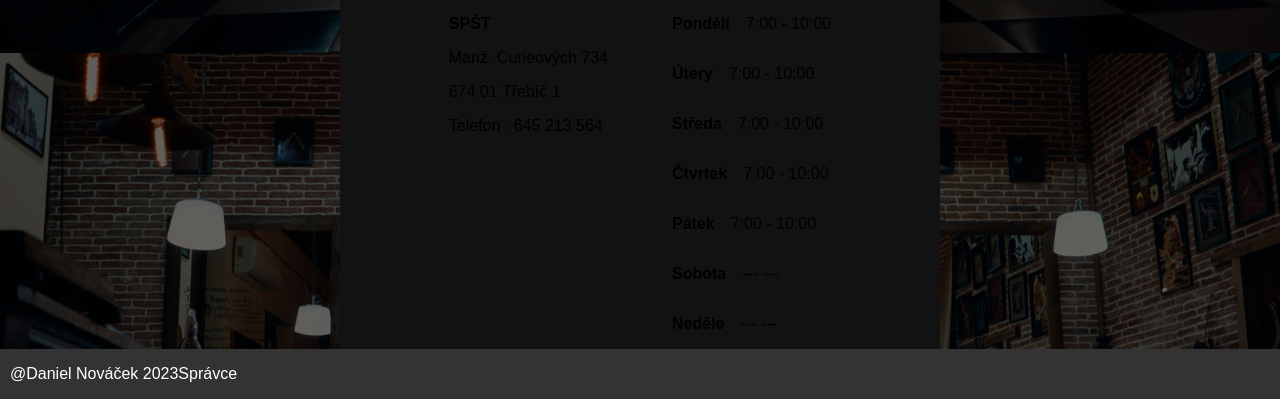
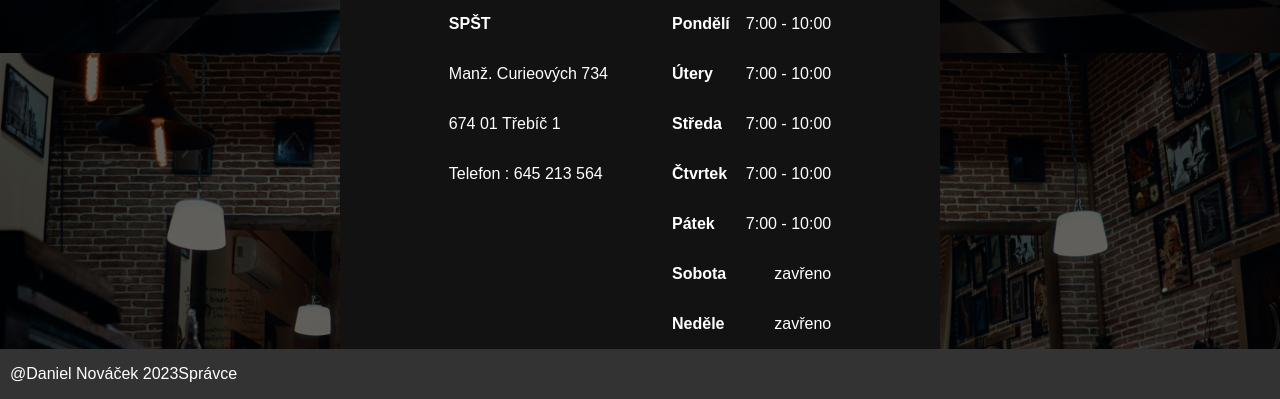
Before and after one commit to DurKuS23/RezervacniSystem, a PHP site: page /rezervace.php in a window 1280 px wide. Shown: the part 747-1146 px from the top of the page. Run offline with PHP 8.4, Linux system fonts and the light colour scheme; some libraries are stand-ins or nearby versions.

Commit message:
rezervace+css

```diff
--- a/rezervace.css
+++ b/rezervace.css
@@ -264,7 +273,6 @@ body {
 }
 
 .right-s {
-    text-align: left;
     display: flex;
     flex-direction: column;
 }
@@ -273,17 +281,19 @@ body {
     display: flex;
     flex-direction: row;
     grid-gap: 1rem;
+    color: white;
+    justify-content: space-between;
 }
 
 .right-si {
-    display: flex;
+    text-align: right;
+    justify-content: end;
 }
 
 .column-oph {
     display: flex;
     flex-direction: column;
-    text-align: left;
-    font-size: small;
+    color: white;
 }
 
 .bold {
--- a/rezervace.php
+++ b/rezervace.php
@@ -165,7 +165,7 @@
         <div class="central-gap">
             <div class="left-s">
 
-                <div>
+                <div class="column-oph">
                     <p class="bold"> SPŠT </p>
                     <p> Manž. Curieových 734 </p>
                     <p> 674 01 Třebíč 1</p>
@@ -178,31 +178,35 @@
 
                 <div class="row-oph">
                     <p class="bold"> Pondělí </p>
-                    <p class="right-si"> 7:00 - 10:00 </p>
+                    <div>
+                        <p> 7:00 - 10:00 </p>
+                    </div>
                 </div>
                 <div class="row-oph">
                     <p class="bold"> Útery </p>
-                    <p class="right-si"> 7:00 - 10:00 </p>
+                    <div>
+                        <p> 7:00 - 10:00 </p>
+                    </div>
                 </div>
                 <div class="row-oph">
                     <p class="bold"> Středa </p>
-                    <p class="right-si"> 7:00 - 10:00 </p>
+                    <p> 7:00 - 10:00 </p>
                 </div>
                 <div class="row-oph">
                     <p class="bold"> Čtvrtek </p>
-                    <p class="right-si"> 7:00 - 10:00 </p>
+                    <p> 7:00 - 10:00 </p>
                 </div>
                 <div class="row-oph">
                     <p class="bold"> Pátek </p>
-                    <p class="right-si"> 7:00 - 10:00 </p>
+                    <p> 7:00 - 10:00 </p>
                 </div>
                 <div class="row-oph">
                     <p class="bold"> Sobota </p>
-                    <p class="right-si"> --- --- </p>
+                    <p> zavřeno </p>
                 </div>
                 <div class="row-oph">
                     <p class="bold"> Neděle </p>
-                    <p class="right-si"> --- --- </p>
+                    <p> zavřeno </p>
                 </div>
 
             </div>
```
Also changed, not shown: other parts of rezervace.css (+16 -7 lines).
